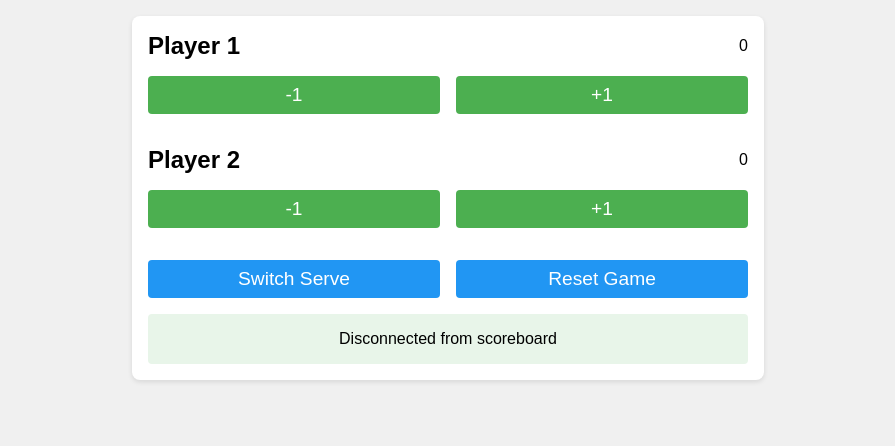
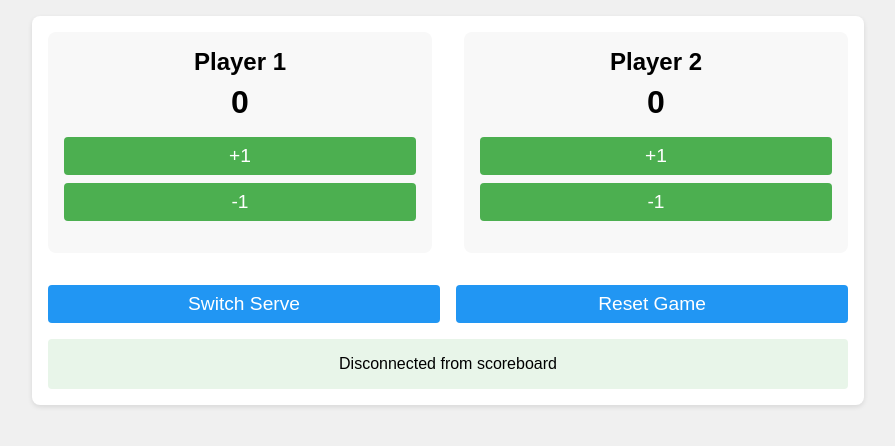
Before and after one commit to FILXxL/Tischtennis-Scoreboard, a website: page control.html in a window 1280 px wide. Shown: the whole page, without its empty margins (192-1087 px from the left). Drawn offline with Linux system fonts and the light colour scheme.

Commit message:
It do work

```diff
--- a/control.html
+++ b/control.html
@@ -13,7 +13,7 @@
         }
 
         .control-panel {
-            max-width: 600px;
+            max-width: 800px;
             margin: 0 auto;
             background-color: white;
             padding: 1rem;
@@ -21,13 +21,22 @@
             box-shadow: 0 2px 5px rgba(0, 0, 0, 0.1);
         }
 
+        .players-container {
+            display: flex;
+            gap: 2rem;
+            margin-bottom: 2rem;
+        }
+
         .player-controls {
-            margin-bottom: 2rem;
+            flex: 1;
+            background-color: #f8f8f8;
+            padding: 1rem;
+            border-radius: 0.5rem;
         }
 
         .player-header {
             display: flex;
-            justify-content: space-between;
+            flex-direction: column;
             align-items: center;
             margin-bottom: 1rem;
         }
@@ -35,12 +44,20 @@
         .player-name {
             font-size: 1.5rem;
             font-weight: bold;
+            text-align: center;
+            margin-bottom: 0.5rem;
         }
 
         .score-controls {
             display: flex;
-            gap: 1rem;
+            flex-direction: column;
+            gap: 0.5rem;
             margin-bottom: 1rem;
+        }
+
+        .current-score {
+            font-size: 2rem;
+            font-weight: bold;
         }
 
         button {
@@ -91,14 +108,15 @@
 </head>
 <body>
     <div class="control-panel">
+        <div class="players-container">
             <div class="player-controls">
                 <div class="player-header">
                     <div class="player-name">Player 1</div>
                     <div class="current-score" id="score1">0</div>
                 </div>
                 <div class="score-controls">
+                    <button onclick="updateScore(1, 1)">+1</button>
                     <button onclick="updateScore(1, -1)">-1</button>
-                <button onclick="updateScore(1, 1)">+1</button>
                 </div>
             </div>
 
@@ -108,8 +126,9 @@
                     <div class="current-score" id="score2">0</div>
                 </div>
                 <div class="score-controls">
+                    <button onclick="updateScore(2, 1)">+1</button>
                     <button onclick="updateScore(2, -1)">-1</button>
-                <button onclick="updateScore(2, 1)">+1</button>
+                </div>
             </div>
         </div>
 
@@ -136,11 +155,18 @@
         const ws = new WebSocket('ws://' + window.location.hostname + ':8080');
 
         ws.onopen = function() {
+            console.log('WebSocket connection established');
             document.getElementById('status').textContent = 'Connected to scoreboard';
         };
 
         ws.onclose = function() {
+            console.log('WebSocket connection closed');
             document.getElementById('status').textContent = 'Disconnected from scoreboard';
+        };
+
+        ws.onerror = function(error) {
+            console.error('WebSocket error:', error);
+            document.getElementById('status').textContent = 'Connection error';
         };
 
         function updateScore(player, change) {
@@ -202,7 +228,11 @@
 
         function sendState() {
             if (ws.readyState === WebSocket.OPEN) {
-                ws.send(JSON.stringify(gameState));
+                const message = JSON.stringify(gameState);
+                console.log('Sending state:', message);
+                ws.send(message, { binary: false });
+            } else {
+                console.error('WebSocket is not open. State:', ws.readyState);
             }
         }
     </script>
```
Also changed, not shown: index.html (+21 -3 lines), server.js (+8 -0 lines). Lines whose indentation alone changed are shown as unchanged.
